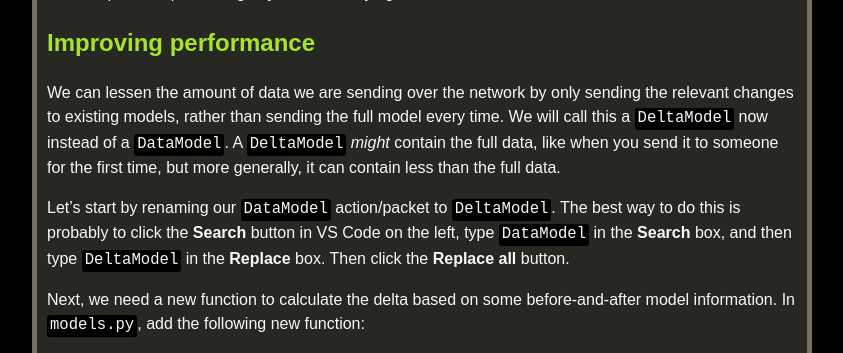
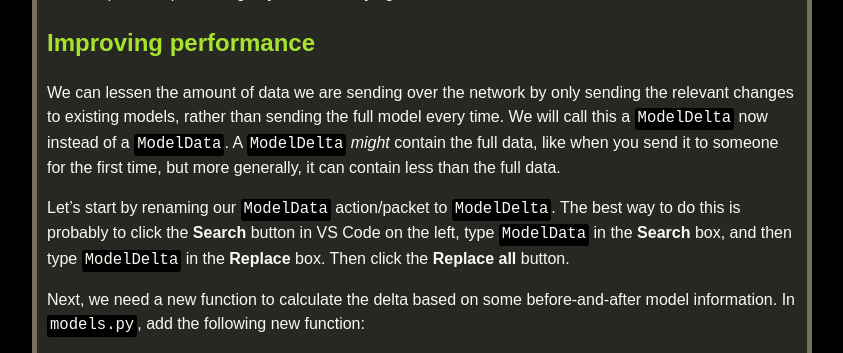
Before and after one commit to tristanbatchler/tbat.me, a Jekyll site: the page built from _posts/2022-12-02-godot-python-mmo-part-4.md, in a window 1280 px wide and 900 px high, scrolled down 4083 px. Shown: the part 151-504 px from the top of the window, without its empty margins (218-1061 px from the left). Built offline with Jekyll 4.4.1, drawn with Linux system fonts in a browser that asks for light colours; some web fonts are replaced; a script that is not in the unit is left out.

Commit message:
Fix typos (thanks vpoat)

````diff
--- a/_posts/2022-12-02-godot-python-mmo-part-4.md
+++ b/_posts/2022-12-02-godot-python-mmo-part-4.md
@@ -96,7 +96,7 @@ Finally, let's address problem #2:
 
 This one's a little trickier, but it's nothing we can't handle.
 
-Firstly, we need to make sure newly connecting clients are broadcasting their model to everyone who is already connected—not just themselves. So replace the `send_client` call for the initial `ModelDelta` packet in the `LOGIN` state to a `broadcast` call:
+Firstly, we need to make sure newly connecting clients are broadcasting their model to everyone who is already connected—not just themselves. So replace the `send_client` call for the initial `ModelData` packet in the `LOGIN` state to a `broadcast` call:
 ```python
 self.broadcast(packet.ModelDataPacket(models.create_dict(self._actor)))
 ```
@@ -124,9 +124,9 @@ Note that sending the other protocol our own actor model (1) will, in turn, trig
 It turns out, this small change to `protocol.py` completely fixes problem #2. When someone new joins, they broadcast their model to everyone. Then, everyone will broadcast their own models in return (just one time), hence preventing anyone from staying "invisible".
 
 ## Improving performance
-We can lessen the amount of data we are sending over the network by only sending the relevant changes to existing models, rather than sending the full model every time. We will call this a `DeltaModel` now instead of a `DataModel`. A `DeltaModel` *might* contain the full data, like when you send it to someone for the first time, but more generally, it can contain less than the full data.
+We can lessen the amount of data we are sending over the network by only sending the relevant changes to existing models, rather than sending the full model every time. We will call this a `ModelDelta` now instead of a `ModelData`. A `ModelDelta` *might* contain the full data, like when you send it to someone for the first time, but more generally, it can contain less than the full data.
 
-Let's start by renaming our `DataModel` action/packet to `DeltaModel`. The best way to do this is probably to click the **Search** button in VS Code on the left, type `DataModel` in the **Search** box, and then type `DeltaModel` in the **Replace** box. Then click the **Replace all** button.
+Let's start by renaming our `ModelData` action/packet to `ModelDelta`. The best way to do this is probably to click the **Search** button in VS Code on the left, type `ModelData` in the **Search** box, and then type `ModelDelta` in the **Replace** box. Then click the **Replace all** button.
 
 Next, we need a new function to calculate the delta based on some before-and-after model information. In `models.py`, add the following new function:
 ```python
````
